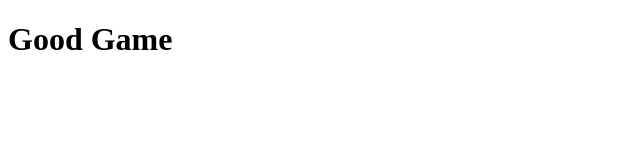
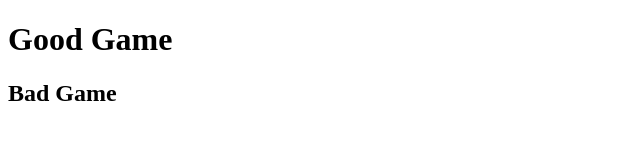
Before and after one commit to ddong12/githubproject11, a plain HTML site: page index.html in a window 1280 px wide. Shown: the whole page, without its empty margins (0-640 px from the left). Drawn offline with Linux system fonts and the light colour scheme.

Commit message:
파일추가2

```diff
--- a/index.html
+++ b/index.html
@@ -7,5 +7,6 @@
 </head>
 <body>
     <h1>Good Game</h1>
+    <h2>Bad Game</h2>
 </body>
 </html>
```
